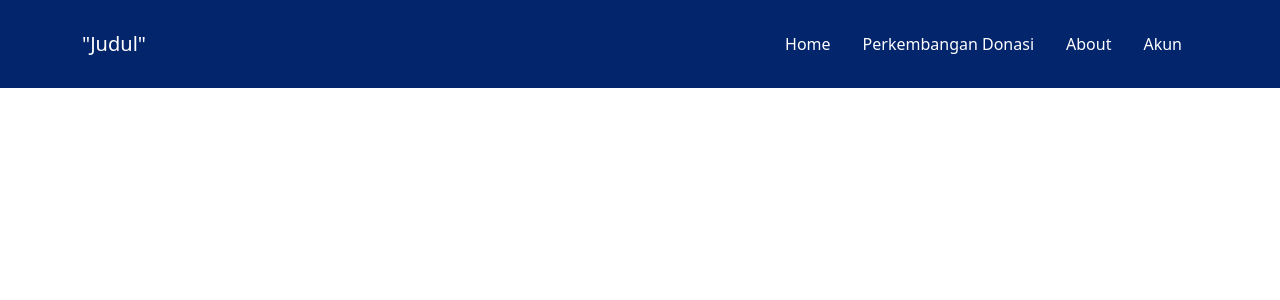
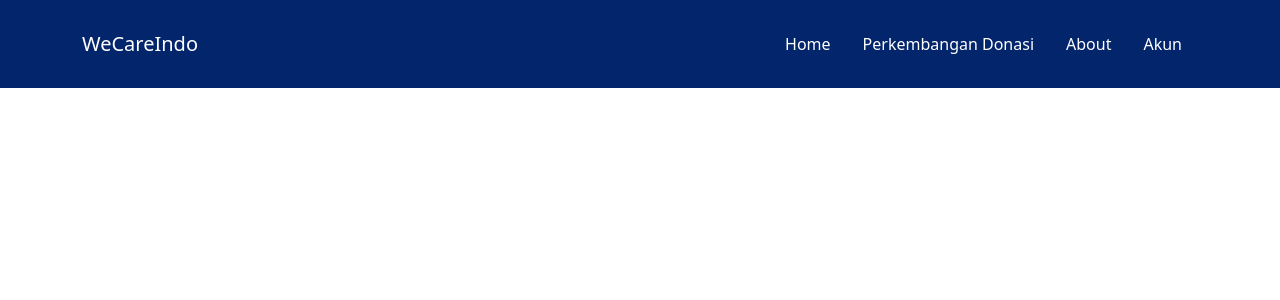
Before and after one commit to vidakomaria/PWB_UAS, a PHP site: the page made by app/views/templates/header.php in a window 1280 px wide. Shown: the top 300 px of the page. Run offline with PHP 8.4, Linux system fonts and the light colour scheme; the template is opened without the code that fills it: most values are stand-ins (such as "Sample title", 1, 10 or a date in 2020); some libraries are stand-ins or nearby versions.

Commit message:
Ganti "Judul" di header

```diff
--- a/app/views/templates/header.php
+++ b/app/views/templates/header.php
@@ -11,7 +11,7 @@
 
 <nav class="navbar navbar-expand-lg navbar-light justify-content-end" style="background-color: #03256C  ">
     <div class="container">
-        <a class="navbar-brand text-capitalize text-white " href="<?=BASEURL;?>">"Judul"</a>
+        <a class="navbar-brand text-capitalize text-white " href="<?=BASEURL;?>">WeCareIndo</a>
         <button class="navbar-toggler" type="button" data-bs-toggle="collapse" data-bs-target="#navbarNavAltMarkup" aria-controls="navbarNavAltMarkup" aria-expanded="false" aria-label="Toggle navigation">
             <span class="navbar-toggler-icon"></span>
         </button>
```
